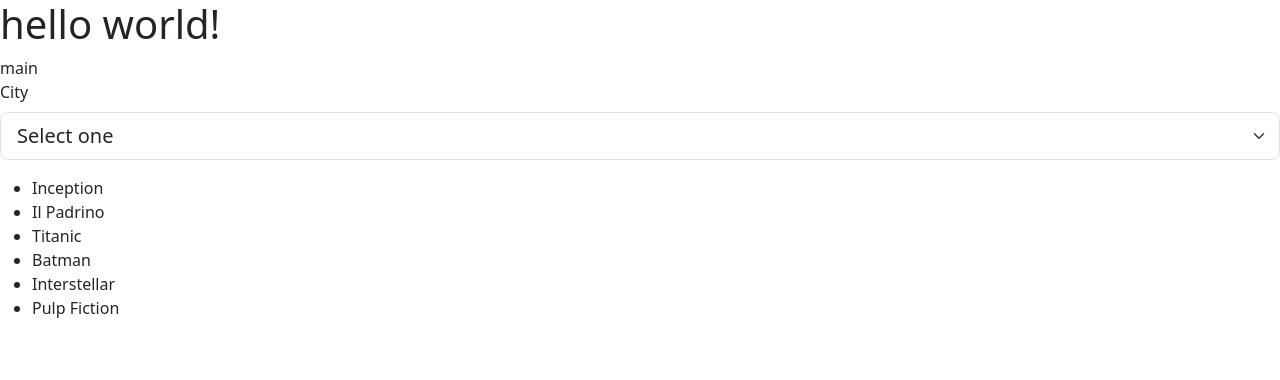
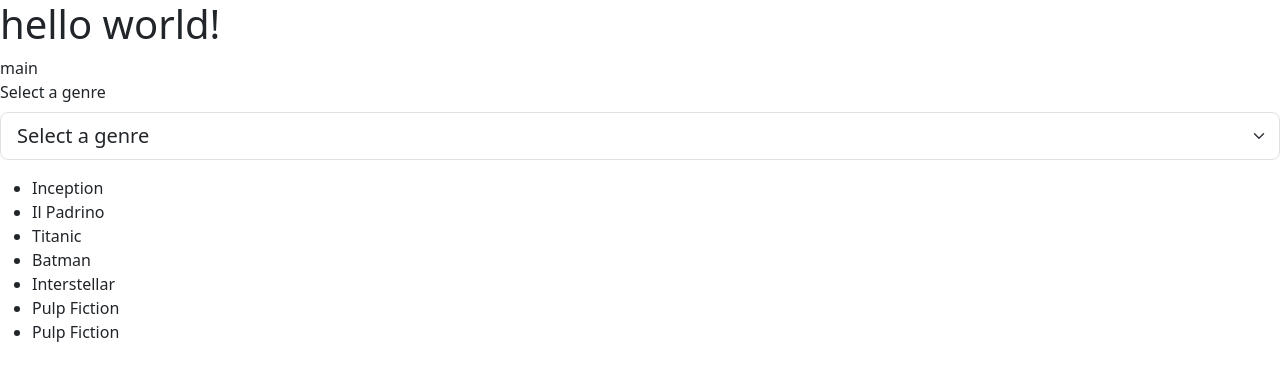
Before and after one commit to leonardopalluzzi/react-movie-filter, a React (Vite) app: page / in a window 1280 px wide. Shown: the top 380 px of the page. Built offline with nearby package versions, Linux system fonts and the light colour scheme.

Commit message:
Implement genre filtering in Main component and update movie data

```diff
--- a/src/App.jsx
+++ b/src/App.jsx
@@ -1,4 +1,3 @@
-import { useState } from 'react'
 import data from './data/movies'
 import Main from './components/Main'
 function App() {
--- a/src/components/Main.jsx
+++ b/src/components/Main.jsx
@@ -1,32 +1,61 @@
+import { useState, useEffect } from 'react'
+
 export default function Main({ data }) {
+    //genres array
+    const [genres, setGenres] = useState(data.map(movie => movie.genre))
+    const [filterList, setFilterList] = useState(data)
+    const [filter, setFilter] = useState('all')
+    console.log(genres);
+    console.log(filter);
+
+    console.log(data);
+
+
+
+    useEffect(() => {
+        if (filter !== 'all') {
+            setFilterList(data.filter(item => item.genre == filter))
+        } else {
+            setFilterList(data)
+        }
+    }, [filter])
+
+    console.log(filterList);
+
+
+
     return (
         <>
             <div>main</div>
 
-            <div class="mb-3">
-                <label for="" class="form-label">City</label>
+            <div className="mb-3">
+                <label htmlFor="" className="form-label">Select a genre</label>
                 <select
-                    class="form-select form-select-lg"
+                    className="form-select form-select-lg"
                     name=""
                     id=""
+                    onChange={(e) => setFilter(e.target.value)}
+                    value={filter}
                 >
-                    <option value="" selected>Select one</option>
-                    <option value="">New Delhi</option>
-                    <option value="">Istanbul</option>
-                    <option value="">Jakarta</option>
+                    <option value="all">Select a genre</option>
+                    {genres.map((item, i) =>
+                        <option key={i} value={item}>{item}</option>
+                    )}
+
                 </select>
-            </div>
+
+            </div >
 
 
 
             {/* stampa lista  */}
-            <ul>
+            <ul >
                 {
-                    data.map(movie => (
-                        <li key={movie.title}>{movie.title}</li>
+                    filterList.map((movie, i) => (
+                        <li key={`${movie.title}_${movie.genre}`}>{movie.title}</li>
                     ))
                 }
-            </ul>
+            </ul >
         </>
 
 
--- a/src/data/movies.js
+++ b/src/data/movies.js
@@ -5,6 +5,7 @@ const movies = [
     { title: 'Batman', genre: 'Azione' },
     { title: 'Interstellar', genre: 'Fantascienza' },
     { title: 'Pulp Fiction', genre: 'Thriller' },
+    { title: 'Pulp Fiction', genre: 'cicciogamer' }
 ]
 
 export default movies
```
